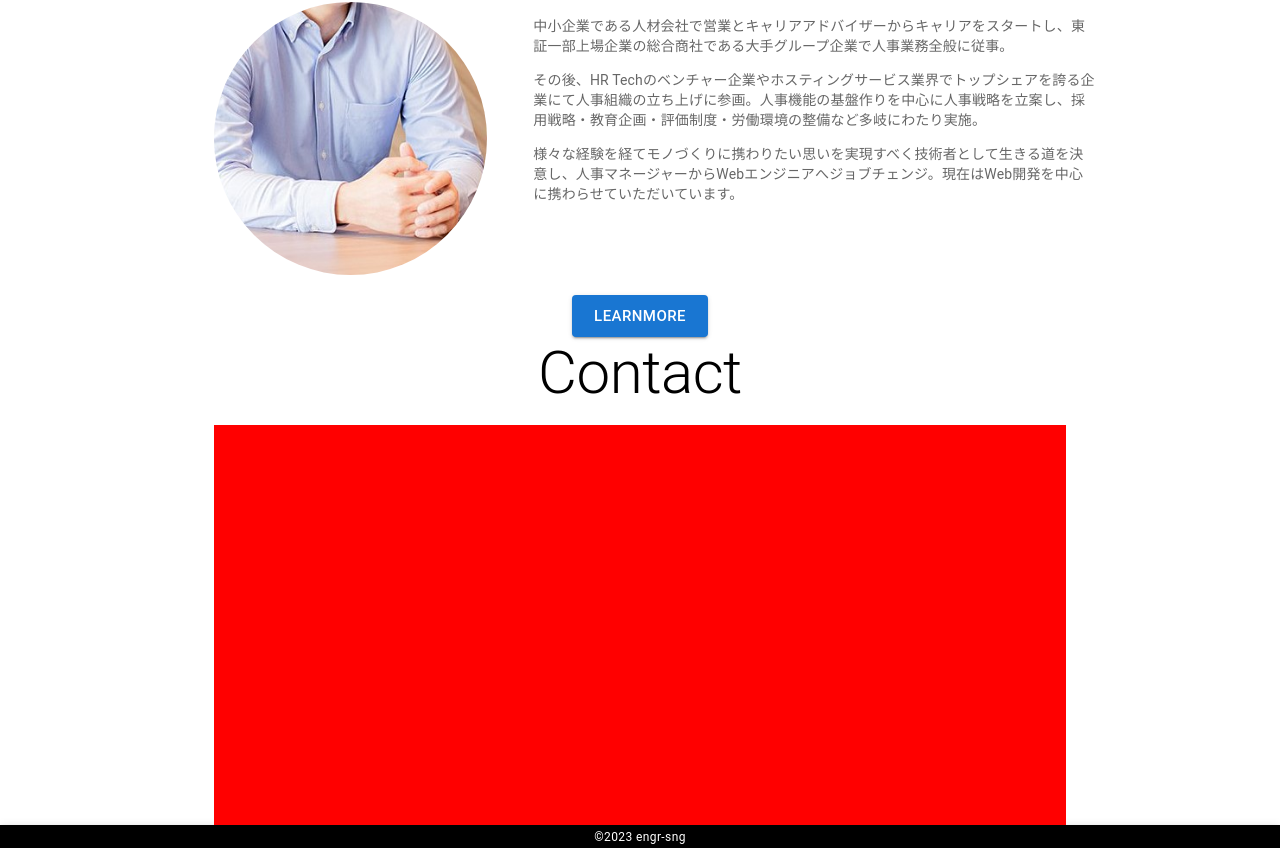
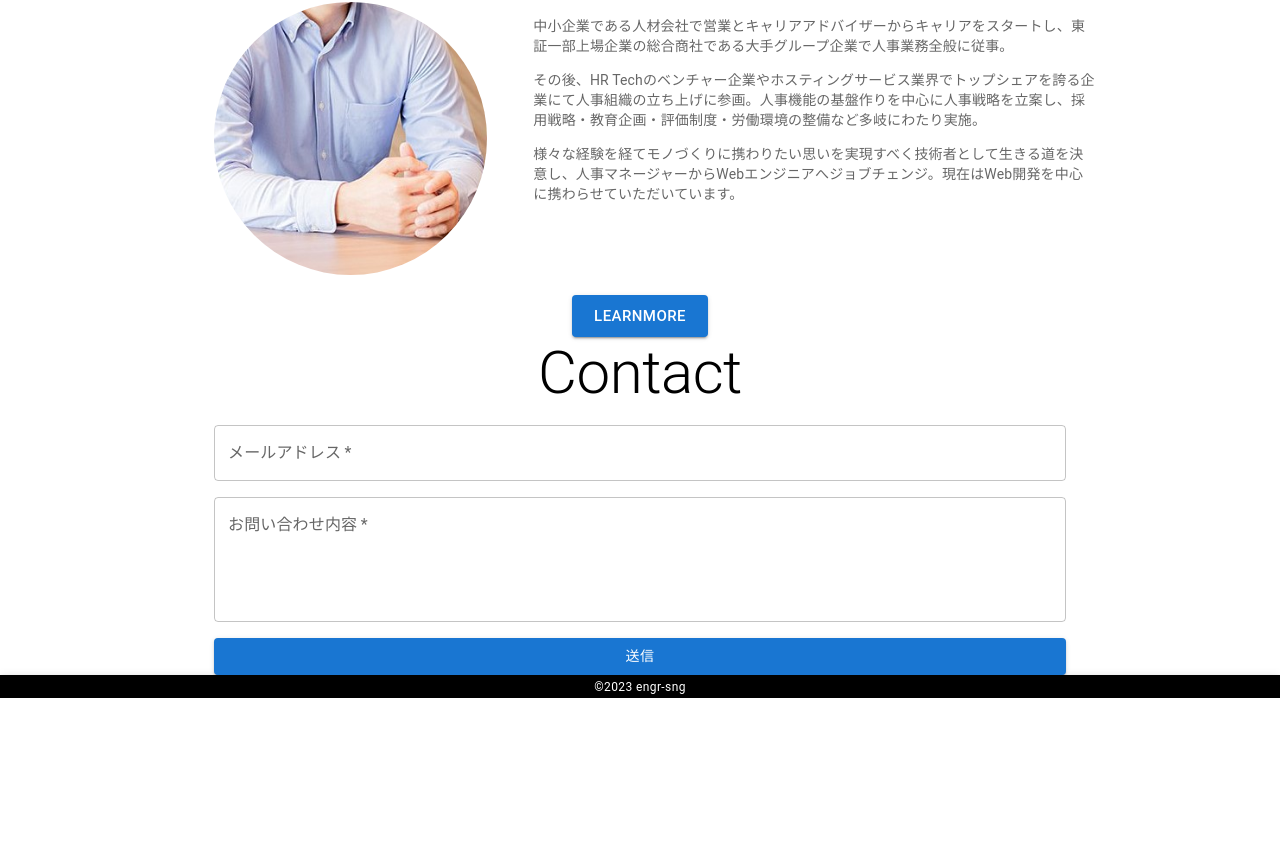
Before and after one commit to engr-sng/react-portfolio-app, a React (Create React App) app: page / in a window 1280 px wide. Shown: the part 1445-2293 px from the top of the page. After the commit the page ends 2143 px from the top, so only its background shows below. Built offline with nearby package versions, Linux system fonts and the light colour scheme.

Commit message:
お問い合わせフォームの作成

```diff
--- /dev/null
+++ b/src/components/ContactForm.tsx
@@ -0,0 +1,79 @@
+import React, { useState } from "react";
+import Box from "@mui/material/Box";
+import Grid from "@mui/material/Grid";
+import Typography from "@mui/material/Typography";
+import Button from "@mui/material/Button";
+import Stack from "@mui/material/Stack";
+import TextField from "@mui/material/TextField";
+import CircularProgress from "@mui/material/CircularProgress";
+
+const ContactForm: React.FC = () => {
+    const [email, setEmail] = useState('');
+    const [message, setMessage] = useState('');
+    const [emailSent, setEmailSent] = useState(false);
+    const [isSending, setIsSending] = useState(false);
+
+    const sleep = (waitTime: number) => new Promise( resolve => setTimeout(resolve, waitTime));
+
+    const handleEmailchange = (event: React.ChangeEvent<HTMLInputElement>) => {
+        setEmail(event.target.value);
+    };
+
+    const handleMessagechange = (event: React.ChangeEvent<HTMLInputElement>) => {
+        setMessage(event.target.value);
+    };
+
+    const handleSubmit = async (event: React.FormEvent<HTMLFormElement>) => {
+        event.preventDefault();
+
+        try {
+            setIsSending(true);
+            // 送信する処理
+            await sleep(5000);
+            console.log("メールが送信されました。")
+            // メール送信が終わったあと
+            setEmailSent(true);
+        } catch (error) {
+            console.log(error);
+        } finally {
+            setIsSending(false);
+        };
+        console.log('送信されたメール：', email)
+        console.log('送信されたメッセージ：', message)
+    };
+
+    return(
+        <>
+            <Grid container rowSpacing={2} columnSpacing={2}>
+                <Grid item xs={12} md={12} sx={{ textAlign: 'center' }}>
+                    <Typography component="h2" variant="h2">
+                        Contact
+                    </Typography>
+                </Grid>
+                <Grid item xs={12} md={12}>
+                    {emailSent ? (
+                        <Box sx={{ width: "100%", textAlign: "center" }}>
+                            メールが送信されました。
+                        </Box>
+                    ) : (
+                        <Stack sx={{ width: "100%" }} component="form" spacing={2} onSubmit={handleSubmit} autoComplete="off">
+                            <TextField required fullWidth label="メールアドレス" name="email" variant="outlined" value={email} onChange={handleEmailchange} />
+                            <TextField required fullWidth multiline rows={4} label="お問い合わせ内容" name="message" variant="outlined" value={message} onChange={handleMessagechange} />
+                            {isSending ? (
+                                <Button variant="contained" color="primary">
+                                    <CircularProgress />
+                                </Button>
+                            ) : (
+                                <Button type="submit" variant="contained" color="primary">
+                                    送信
+                                </Button>
+                            )}
+                        </Stack>
+                    )}
+                </Grid>
+            </Grid>
+        </>
+    );
+};
+
+export default ContactForm;
--- a/src/pages/homes/top.tsx
+++ b/src/pages/homes/top.tsx
@@ -9,6 +9,7 @@ import MV from "../../assets/images/mv.jpg"
 import SkillList from "../../components/SkillList"
 import ProductionList from "../../components/ProductionList"
 import ProfileList from "../../components/ProfileList";
+import ContactForm from "../../components/ContactForm";
 
 const Top: React.FC = () => {
     return(
@@ -49,16 +50,7 @@ const Top: React.FC = () => {
             </Box>
             <Box>
                 <Container maxWidth='md'>
-                    <Grid container rowSpacing={2} columnSpacing={2}>
-                        <Grid item xs={12} md={12} sx={{ textAlign: 'center' }}>
-                            <Typography component="h2" variant="h2">
-                                Contact
-                            </Typography>
-                        </Grid>
-                        <Grid item xs={12} md={12}>
-                            <Box sx={{ height: 400, backgroundColor: 'red' }}></Box>
-                        </Grid>
-                    </Grid>
+                    <ContactForm />
                 </Container>
             </Box>
         </>
```
